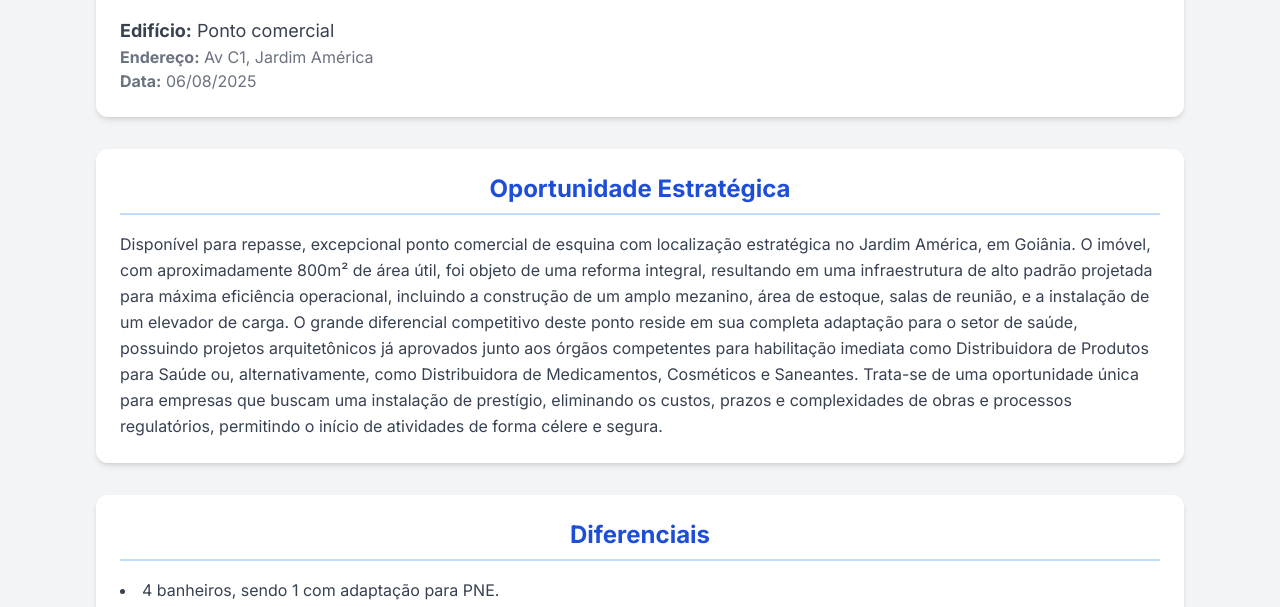
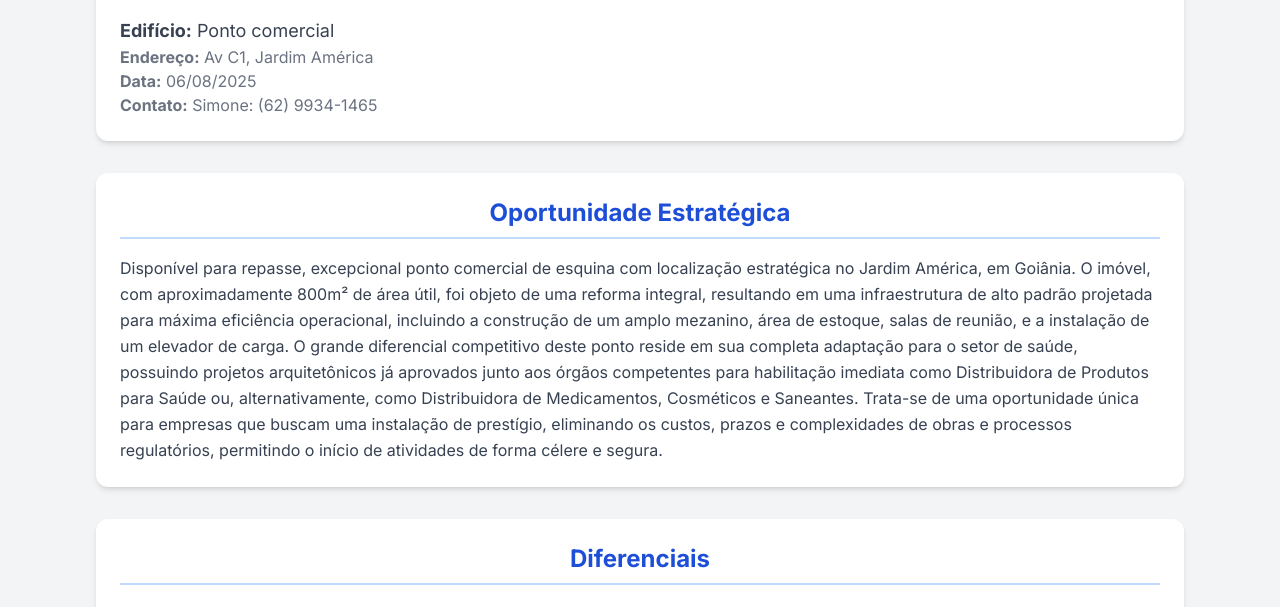
Before and after one commit to Clebito2/Apresenta-oPredio, a plain HTML site: page index.html in a window 1280 px wide. Shown: the part 120-727 px from the top of the page. Drawn offline with nearby package versions, Linux system fonts and the light colour scheme.

Commit message:
Update index.html

```diff
--- a/index.html
+++ b/index.html
@@ -36,6 +36,7 @@
                 <p class="mt-2 text-lg text-gray-700"><strong>Edifício:</strong> Ponto comercial</p>
                 <p class="text-md text-gray-500"><strong>Endereço:</strong> Av C1, Jardim América</p>
                 <p class="text-md text-gray-500"><strong>Data:</strong> 06/08/2025</p>
+                <p class="text-md text-gray-500"><strong>Contato:</strong> Simone: (62) 9934-1465</p>
             </div>
         </header>
 
```
